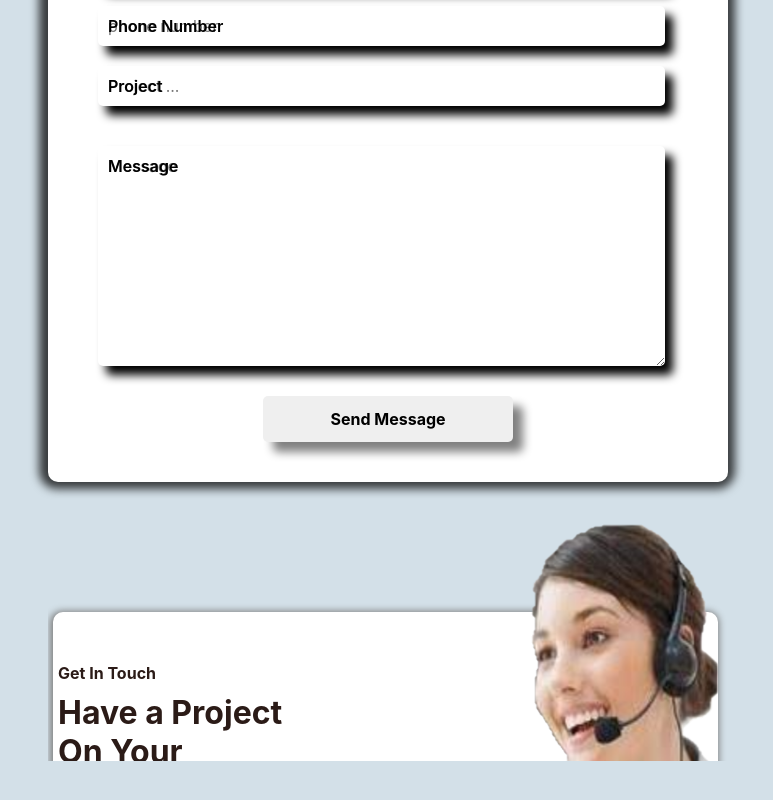
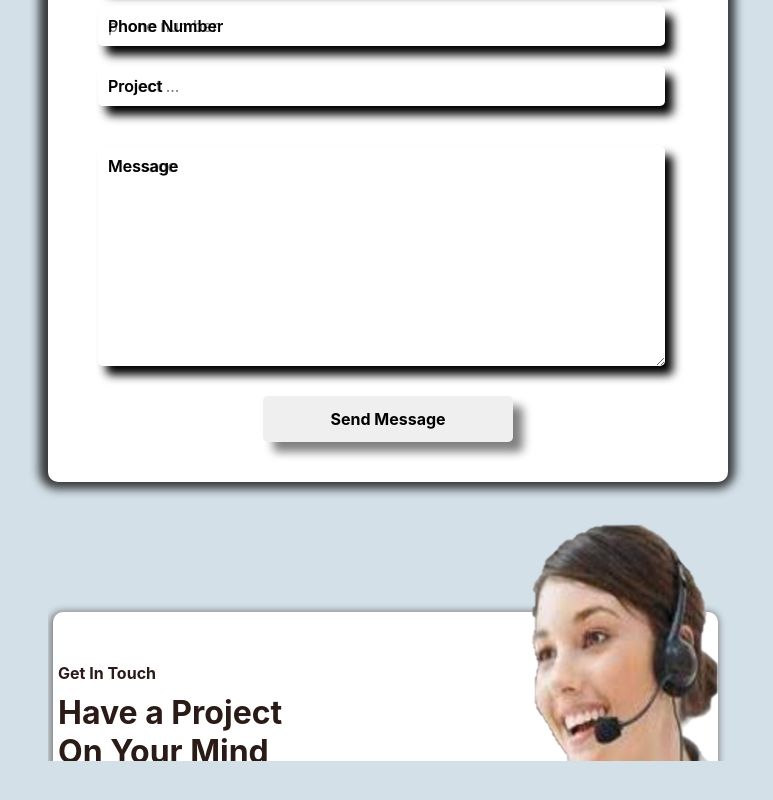
Before and after one commit to ugwucollins/PortFolio, a React (Vite) app in the folder My-Profile/: page / in a window 1280 px wide. Shown: the part 4457-5257 px from the top of the page, without its empty margins (262-1035 px from the left). Built offline with nearby package versions, Linux system fonts and the light colour scheme.

Commit message:
my portfoilo
done

```diff
--- a/My-Profile/src/Compontent/Contact.tsx
+++ b/My-Profile/src/Compontent/Contact.tsx
@@ -82,7 +82,7 @@ const Contact = ({sendEmail, form }: any) => {
           <div className="contact-all">
             <div className="image-words">
               <h4 className="h4">Get In Touch</h4>
-              <h1 className="h1">Have a Project On Your</h1>
+              <h1 className="h1">Have a Project On Your Mind</h1>
               <button className="hover-btn">
                 <p>Contact Me</p>
                 </button>
```
